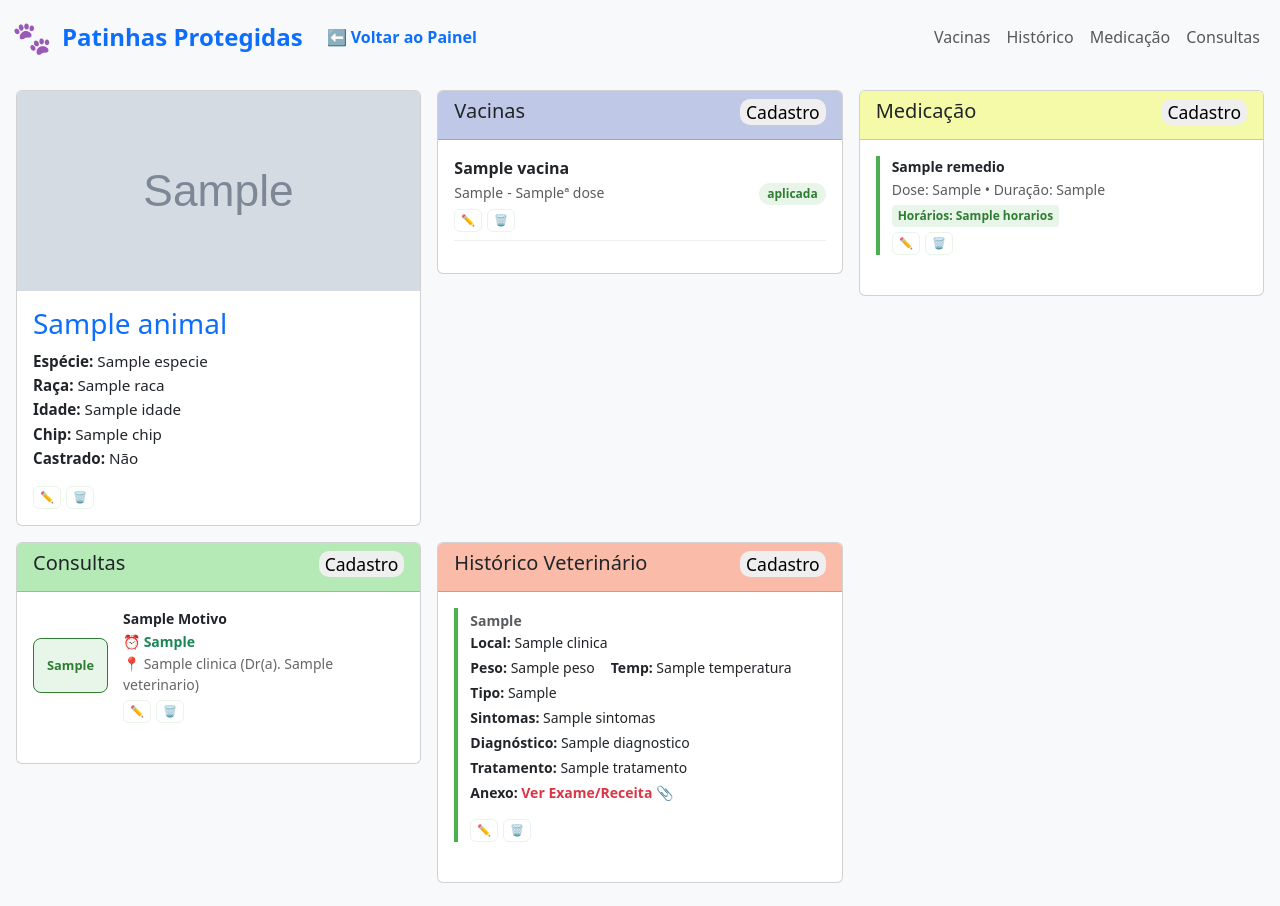
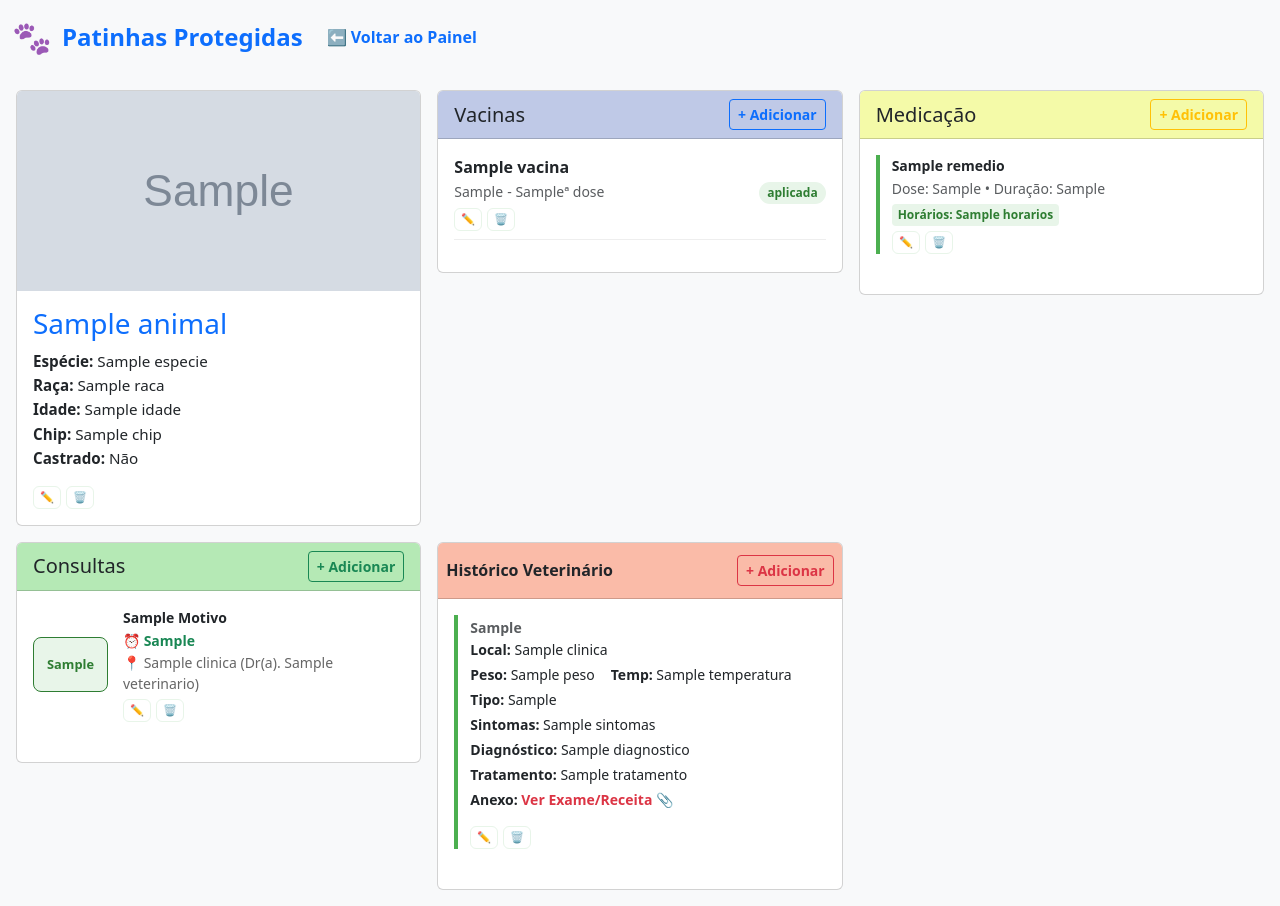
Before and after one commit to gbertaggia/patinhas-protegidas, a Flask app: template templates/paginaAnimal.html in a window 1280 px wide. Before the commit the page ends 883 px from the top, so only its background shows below. Run offline with Flask 3, Linux system fonts and the light colour scheme; the template is opened without the code that fills it: most values are stand-ins (such as "Sample title", 1, 10 or a date in 2020); grey boxes marked "Sample" are stand-in pictures.

Commit message:
ajustes de botões cadastro e inserção de cancelar nas telas

```diff
--- a/app.py
+++ b/app.py
@@ -149,12 +149,18 @@ def editar_consulta(id_consulta, id_animal):
 #VACINAS
 @app.route('/animal/<int:id_animal>/vacina')
 def cadastro_vacina(id_animal):
+    conexao = conectar_banco()
+    cursor = conexao.cursor(pymysql.cursors.DictCursor)
 
-    return render_template(
-        'cadastroVacinas.html',
-        id_animal=id_animal
-    )
+    # 1. Busca o animal pelo ID que veio na URL
+    cursor.execute("SELECT * FROM animais WHERE id = %s", (id_animal,))
+    animal = cursor.fetchone()
 
+    cursor.close()
+    conexao.close()
+
+    # 2. Envia o objeto 'animal' para o template
+    return render_template('cadastroVacinas.html', animal=animal, id_animal=id_animal)
 
 @app.route('/salvar_vacina/<int:id_animal>', methods=['POST'])
 def salvar_vacina(id_animal):
@@ -250,7 +256,17 @@ def editar_vacina(id_vacina, id_animal):
 # MEDICAÇÃO
 @app.route('/animal/<int:id_animal>/medicamentos')
 def cadastro_medicamento(id_animal):
-    return render_template('cadastroMedicacao.html', id_animal=id_animal)
+    conexao = conectar_banco()
+    cursor = conexao.cursor(pymysql.cursors.DictCursor)
+
+    # Busca o animal para ter acesso aos dados dele no template
+    cursor.execute("SELECT * FROM animais WHERE id = %s", (id_animal,))
+    animal = cursor.fetchone()
+
+    cursor.close()
+    conexao.close()
+
+    return render_template('cadastroMedicacao.html', animal=animal, id_animal=id_animal)
 
 @app.route('/salvar_medicacao/<int:id_animal>', methods=['POST'])
 def salvar_medicacao(id_animal):
--- a/templates/cadastroConsultas.html
+++ b/templates/cadastroConsultas.html
@@ -86,7 +86,13 @@
                     </select>
                 </div>
 
+
                 <button type="submit" class="btn btn-success w-100 btn-lg shadow-sm">Salvar Registro</button>
+                <a href="{{ url_for('pagina_animal', id_animal=animal.id) }}"
+                class="btn btn-outline-secondary w-100 mt-2">
+                Cancelar
+                </a>
+
             </form>
         </div>
     </div>
--- a/templates/editar_animal.html
+++ b/templates/editar_animal.html
@@ -80,7 +80,10 @@
                 </div>
 
                 <button type="submit" class="btn btn-success w-100 btn-lg shadow-sm fw-bold">Salvar Alterações</button>
-                <a href="/pagina_animal/{{ animal.id }}" class="btn btn-outline-secondary w-100 mt-2 btn-sm fw-bold">Cancelar</a>
+                <a href="{{ url_for('pagina_animal', id_animal=animal.id) }}"
+                class="btn btn-outline-secondary w-100 mt-2">
+                Cancelar
+                </a>
             </form>
         </div>
     </div>
--- a/templates/paginaAnimal.html
+++ b/templates/paginaAnimal.html
@@ -175,11 +175,11 @@
             <li class="nav-item"><a class="nav-link text-primary fw-bold" href="/painel">⬅️ Voltar ao Painel</a></li>
           </ul>
           <ul class="navbar-nav">
-            <li class="nav-item"><a class="nav-link" href="#">Vacinas</a></li>
+            <!--li class="nav-item"><a class="nav-link" href="#">Vacinas</a></li>
             <li class="nav-item"><a class="nav-link" href="#">Histórico</a></li>
             <li class="nav-item"><a class="nav-link" href="#">Medicação</a></li>
             <li class="nav-item"><a class="nav-link" href="#">Consultas</a></li>
-          </ul>
+          </ul-->
         </div>
       </div>
     </nav>
@@ -207,15 +207,15 @@
         </div>
       </div>
 
-        <div class="card" >
-          <div class="card-header h5" id="btn-cad-container" style="background-color: #bfc9e7;">
-            <h5 >Vacinas</h5>
-            <a href="{{ url_for('cadastro_vacina', id_animal=animal.id) }}">
-              <button class="btn-cadastro">
-                  <small>Cadastro</small>
-              </button>
+        <div class="card">
+          <div class="card-header d-flex justify-content-between align-items-center" style="background-color: #bfc9e7;">
+            <h5 class="mb-0">Vacinas</h5>
+
+            <a href="{{ url_for('cadastro_vacina', id_animal=animal.id) }}" class="btn btn-sm btn-outline-primary fw-bold">
+            + Adicionar
             </a>
           </div>
+
     <div class="card-scroll-container">
 
             {% for vacina in vacinas %}
@@ -246,10 +246,11 @@
         </div>
 
       <div class="card">
-        <div class="card-header h5" id="btn-cad-container" style="background-color: #f4faa8;">
-          <h5>Medicação</h5>
-          <a href="{{ url_for('cadastro_medicamento', id_animal=animal.id) }}">
-            <button class="btn-cadastro"><small>Cadastro</small></button>
+        <div class="card-header d-flex justify-content-between align-items-center" style="background-color: #f4faa8;">
+        <h5 class="mb-0">Medicação</h5>
+
+        <a href="{{ url_for('cadastro_medicamento', id_animal=animal.id) }}" class="btn btn-sm btn-outline-warning fw-bold">
+        + Adicionar
         </a>
       </div>
 
@@ -278,9 +279,12 @@
       </div>
 
       <div class="card">
-        <div class="card-header h5" id="btn-cad-container" style="background-color: #b5e9b5;">
-          <h5>Consultas</h5>
-          <a href="{{ url_for('cadastrar_consulta', id_animal=animal.id) }}"><button class="btn-cadastro"><small>Cadastro</small></button></a>
+        <div class="card-header d-flex justify-content-between align-items-center" style="background-color: #b5e9b5;">
+            <h5 class="mb-0">Consultas</h5>
+
+            <a href="{{ url_for('cadastrar_consulta', id_animal=animal.id) }}" class="btn btn-sm btn-outline-success fw-bold">
+                + Adicionar
+            </a>
       </div>
 
       <div class="card-scroll-container">
@@ -311,9 +315,12 @@
 
 
       <div class="card">
-        <div class="card-header h5" id="btn-cad-container" style="background-color: #fabba8;">
-          <h5>Histórico Veterinário</h5>
-          <a href="{{ url_for('cadastrar_historico', id_animal=animal.id) }}"><button class="btn-cadastro"><small>Cadastro</small></button></a>
+        <div class="card-header d-flex justify-content-between align-items-center" style="background-color: #fabba8; padding: 0.75rem 0.5rem;">
+          <h5 class="mb-0 fs-6 fw-bold text-dark">Histórico Veterinário</h5>
+
+          <a href="{{ url_for('cadastrar_historico', id_animal=animal.id) }}" class="btn btn-sm btn-outline-danger fw-bold flex-shrink-0 ms-2">
+              + Adicionar
+          </a>
         </div>
 
         <div class="card-scroll-container">
```
Also changed, not shown: templates/cadastroMedicacao.html (+15 -3 lines), templates/cadastroVacinas.html (+13 -1 lines), templates/editar_medicacao.html (+8 -3 lines). Lines whose indentation alone changed are shown as unchanged.
